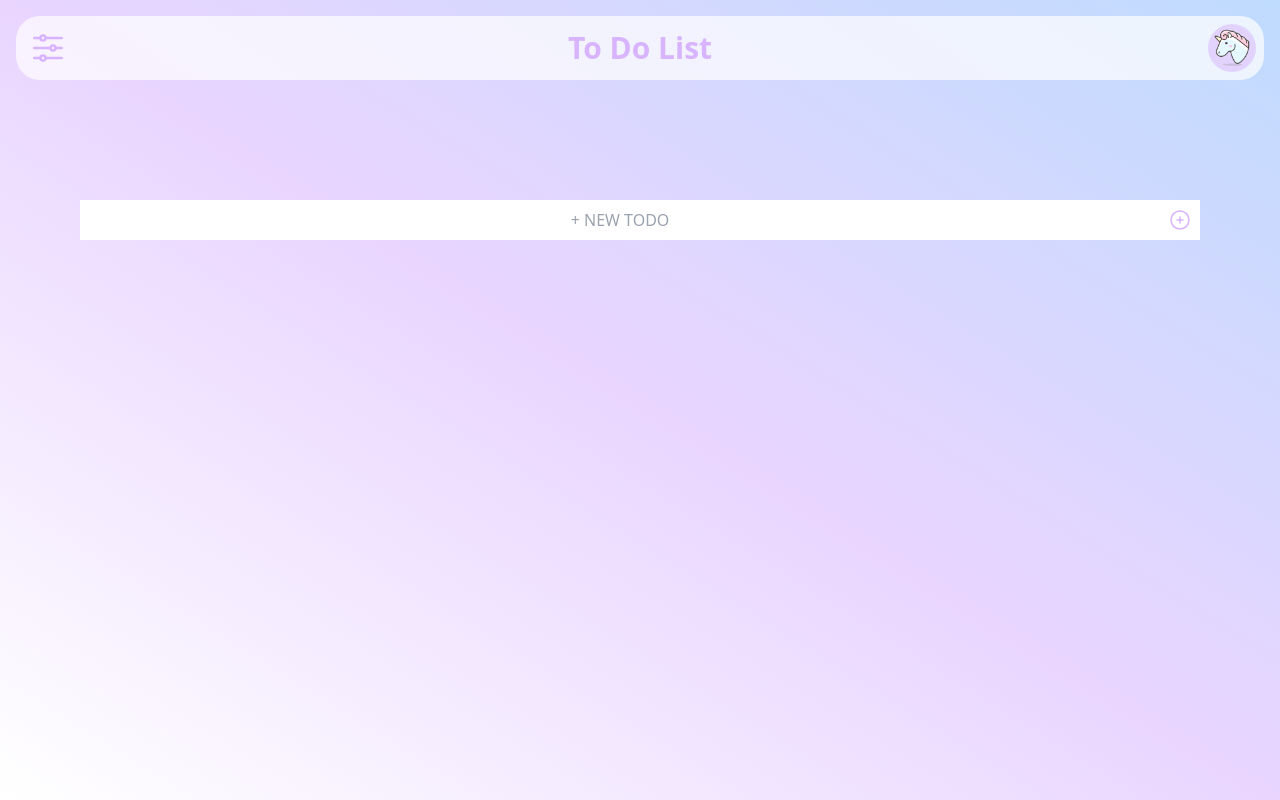
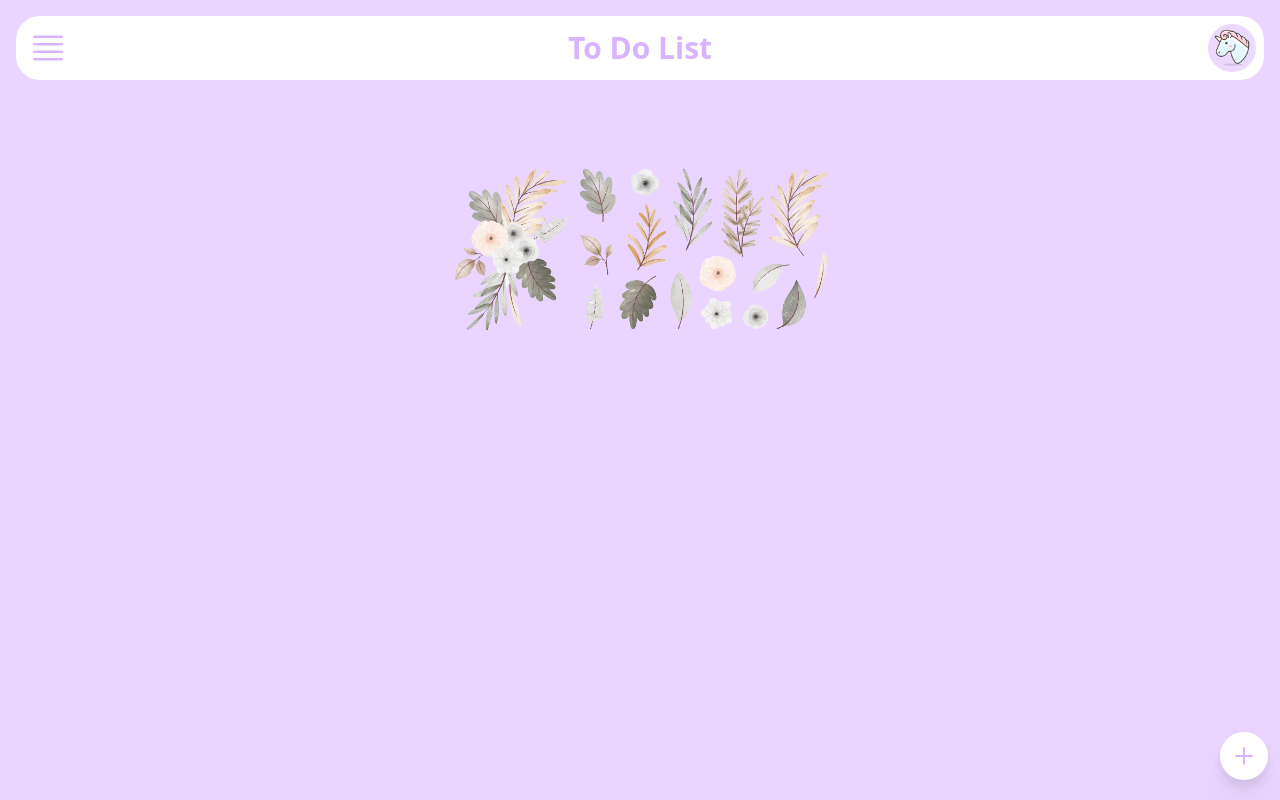
Before and after one commit to cocoide/todo-app, a Next.js app: page / in a window 1280 px wide. Built offline with nearby package versions, Linux system fonts and the light colour scheme.

Commit message:
create modal input form

```diff
--- /dev/null
+++ b/src/@atoms/inputTextState.ts
@@ -0,0 +1,6 @@
+import { atom } from 'recoil'
+
+export const inputTextState = atom({
+  key: "inputTextState",
+  default: ""
+})
--- /dev/null
+++ b/src/@atoms/todoState.ts
@@ -0,0 +1,9 @@
+import { atom } from 'recoil';
+
+
+const initialTodo: Todo[]=[];
+
+export const todoState=atom({
+    key: "task",
+    default: initialTodo,
+})
--- a/src/components/@common/ActionButton.tsx
+++ b/src/components/@common/ActionButton.tsx
@@ -1,4 +1,125 @@
+import { Dialog, Transition } from '@headlessui/react'
+import { Fragment, useState } from 'react'
+import { BarsArrowDownIcon, PlusSmallIcon, SquaresPlusIcon } from '@heroicons/react/24/outline';
+import { FormDialog } from '../FormDialog';
+import { useRecoilState } from 'recoil';
+import { inputTextState } from '../../@atoms/inputTextState';
+import { todoState } from '../../@atoms/todoState';
 
-export const ActionButton = () => {
+export default function ActionButton() {
+    let [isOpen, setIsOpen] = useState(false)
+    const [text, setText] = useRecoilState(inputTextState)
+    const [todos, setTodos] = useRecoilState<Todo[]>(todoState)
+    const handleOnSubmit = () => {
+        // TODOが未入力なら、TODOを新規作成
+        if (!text) return
+        const newTodo: Todo = {
+            //newTodoの初期設定
+            value: text,
+            id: new Date().getTime(),
+            checked: false,
+            removed: false
+        }
+        setTodos([newTodo, ...todos])
+        setText("")
+    }
 
+
+    const handleOnChange = (e: React.ChangeEvent<HTMLInputElement>) => {
+        setText(e.target.value);
+    };
+
+    function closeModal() {
+        setIsOpen(false)
+    }
+
+    function openModal() {
+        setIsOpen(true)
+    }
+
+    return (
+        <>
+            <div className="fixed bottom-5 right-3 flex items-center justify-center">
+
+                <button
+                    type="button"
+                    onClick={openModal}
+                    className="rounded-full bg-white w-auto h-auto p-2 drop-shadow-xl"
+                ><PlusSmallIcon
+                        className='text-purple-300 h-8 w-8 ' />
+                </button>
+            </div>
+
+            <Transition appear show={isOpen} as={Fragment}>
+                <Dialog as="div" className="relative z-10" onClose={closeModal}>
+                    <Transition.Child
+                        as={Fragment}
+                        enter="ease-out duration-300"
+                        enterFrom="opacity-0"
+                        enterTo="opacity-100"
+                        leave="ease-in duration-200"
+                        leaveFrom="opacity-100"
+                        leaveTo="opacity-0"
+                    >
+                        <div className="fixed inset-0 bg-black bg-opacity-25" />
+                    </Transition.Child>
+
+                    <div className="fixed inset-0 overflow-y-auto">
+                        <div className="flex min-h-full items-center justify-center p-4 text-center">
+                            <Transition.Child
+                                as={Fragment}
+                                enter="ease-out duration-100"
+                                enterFrom="opacity-50 scale-0"
+                                enterTo="opacity-100 scale-100"
+                                leave="ease-in duration-200"
+                                leaveFrom="opacity-100 scale-100"
+                                leaveTo="opacity-0 scale-95"
+                            >
+                                <Dialog.Panel className="w-full max-w-md transform overflow-hidden
+                                rounded-md bg-white p-6 text-left align-middle shadow-xl transition-all">
+                                    <Dialog.Title
+                                        as="h3"
+                                        className="text-lg font-medium leading-6 text-gray-900 text-center"
+                                    >タスクを入力して下さい
+                                    </Dialog.Title>
+                                    <div className="mt-2">
+                                        <FormDialog
+                                            text={text}
+                                            onChange={handleOnChange}
+                                            onSubmit={handleOnSubmit}
+                                        />
+                                    </div>
+
+                                    <div className="mt-4">
+
+                                        <form
+                                            onSubmit={(e) => {
+                                                e.preventDefault();
+                                                handleOnSubmit();
+                                            }} >
+                                            {/* formで囲まないとonSubmitが起動しないので注意 */}
+                                            <button
+                                                type="button"
+                                                className="inline-flex justify-center rounded-md border border-transparent bg-purple-100 px-4 py-2 text-sm font-medium text-purple-800 hover:bg-purple-200 focus:outline-none
+                                            focus-visible:ring-2 focus-visible:ring-purple-500 focus-visible:ring-offset-2"
+                                                onClick={closeModal}
+                                            >
+                                                CLOSE
+                                            </button>
+                                            <button
+                                                type='submit'
+                                                onSubmit={handleOnSubmit}
+                                                className="absolute bottom-5 right-5 rounded-full bg-purple-300 p-2 drop-shadow">
+                                                <PlusSmallIcon className='h-8 w-8  text-white' />
+                                            </button>
+                                        </form>
+                                    </div>
+                                </Dialog.Panel>
+                            </Transition.Child>
+                        </div>
+                    </div>
+                </Dialog>
+            </Transition>
+        </>
+    )
 }
--- a/src/components/@common/Header.tsx
+++ b/src/components/@common/Header.tsx
@@ -1,8 +1,9 @@
-import { AdjustmentsHorizontalIcon } from "@heroicons/react/24/outline"
+import { Bars4Icon } from "@heroicons/react/24/outline"
 import Image from "next/image"
 import { useSetRecoilState } from "recoil"
-import { Drawer } from "../Drawer/Drawer"
-import { isDrawerOpen } from "../Drawer/isDrawerOpen"
+import { Drawer } from "../Drawer"
+import { isDrawerOpen } from "../../@atoms/isDrawerOpen"
+import { } from "@heroicons/react/24/solid"
 
 export const Header = () => {
     const OpenDrawer = useSetRecoilState(isDrawerOpen)
@@ -10,17 +11,18 @@ export const Header = () => {
 
     return (
         <>
-            <div className="flex justify-between  place-items-center bg-opacity-70 bg-white m-4  rounded-3xl mb-10">
+            <div className="flex justify-between  place-items-center bg-white m-4  rounded-3xl mb-10">
                 <button className="rounded-full">
-                    <AdjustmentsHorizontalIcon
+                    <Bars4Icon
+                        className='10 w-10 text-purple-300 m-3'
                         onClick={() => OpenDrawer(true)}
-                        className='h-10 w-10 text-purple-300 m-3' />
+                    />
                 </button>
                 <h1 className=" text-3xl p-1 font-bold text-purple-300
             shadow-purple-300/200"
                 >To Do List</h1>
                 <div className='h-12 w-12  text-white m-2 rounded-full bg-purple-300 p-1 bg-opacity-50 flex justify-center place-items-cente'>
-                    <Image src="/unicorn.png" height={40} width={40} alt={""} />
+                    <Image src="/unicorn.png" height={30} width={40} alt={""} />
                 </div>
             </div>
             <Drawer />
--- a/src/components/FormDialog.tsx
+++ b/src/components/FormDialog.tsx
@@ -1,4 +1,5 @@
 import { PlusCircleIcon } from "@heroicons/react/24/outline";
+
 
 type Props = {
     text: string
@@ -9,25 +10,36 @@ type Props = {
 export const FormDialog = (props: Props) => {
     return (
 
+
         <form
             onSubmit={(e) => {
                 e.preventDefault()
                 props.onSubmit()
             }}
             className="flex flex-raw bg-white h-10">
+
+
+            <div>
+                {/* <select
+                    defaultValue="all"
+                    // onChange={(e) => props.setFilter(e.target.value as Filter)}
+                    className="text-center h-8 w-8 m-1 p-1 appearance-none bg-slate-100
+                ring-1 ring-purple-300 rounded-full"
+                >
+                    <option value="all">◎</option>
+                    <option value="checked">☑</option>
+                    <option value="unchecked">↺</option>
+                    <option value="removed">🗑</option>
+                </select> */}
+            </div>
+
             <input
                 type="text"
                 value={props.text}
-                placeholder="+ NEW TODO"
+                placeholder="INPUT NEW TASK"
                 onChange={props.onChange}
                 className="outline-purple-200 text-center flex-1"
             />
-            <button
-                type="submit"
-                onSubmit={props.onSubmit}
-                className="text-purple-300">
-                <PlusCircleIcon className="w-6 h-6 text-purple-300 m-2" />
-            </button>
         </form>
     )
 };
--- a/src/components/TodoApp.tsx
+++ b/src/components/TodoApp.tsx
@@ -1,31 +1,13 @@
 import { FC, useState } from "react"
-import { FormDialog } from "./FormDialog"
 import { TodoItem } from "./TodoItem"
+import { useRecoilState } from 'recoil';
+import { todoState } from '../@atoms/todoState';
+
 
 
 export const TodoApp: FC = () => {
-    const [text, setText] = useState("")
-    const [todos, setTodos] = useState<Todo[]>([])
+    const [todos, setTodos] = useRecoilState<Todo[]>(todoState)
     const [filter, setFilter] = useState<Filter>("all");
-
-    const handleOnChange = (e: React.ChangeEvent<HTMLInputElement>) => {
-        setText(e.target.value);
-    };
-
-
-    const handleOnSubmit = () => {
-        // TODOが未入力なら、TODOを新規作成
-        if (!text) return
-        const newTodo: Todo = {
-            //newTodoの初期設定
-            value: text,
-            id: new Date().getTime(),
-            checked: false,
-            removed: false
-        }
-        setTodos([newTodo, ...todos])
-        setText("")
-    }
 
 
     // 追加したTodoのプロパティを変化させる関数を
@@ -59,11 +41,6 @@ export const TodoApp: FC = () => {
 
     return (
         <div>
-            <FormDialog
-                text={text}
-                onChange={handleOnChange}
-                onSubmit={handleOnSubmit}
-            />
 
             <TodoItem todos={todos} filter={filter} onTodo={handleOnTodo} />
 
--- a/src/components/TodoItem.tsx
+++ b/src/components/TodoItem.tsx
@@ -44,7 +44,7 @@ export const TodoItem = (props: Props) => {
                         type="checkbox"
                         checked={todo.checked}
                         onChange={() => props.onTodo(todo, "checked", !todo.checked)}
-                        className="m-3"
+                        className="m-3 accent-purple-300"
                     /><input
                         type="text"
                         disabled={todo.checked || todo.removed}
--- a/src/pages/_app.tsx
+++ b/src/pages/_app.tsx
@@ -4,7 +4,7 @@ import { RecoilRoot } from 'recoil'
 
 export default function App({ Component, pageProps }: AppProps) {
   return (
-    <div className='from-white via-purple-200 to-blue-200 fixed h-full w-full bg-gradient-to-tr'>
+    <div className='bg-purple-200 fixed h-full w-full bg-gradient-to-tr overflow-y-auto'>
 
       <RecoilRoot>
         <Component {...pageProps} />
--- a/src/pages/index.tsx
+++ b/src/pages/index.tsx
@@ -2,6 +2,7 @@ import Head from 'next/head'
 import { TodoApp } from '../components/TodoApp'
 import { Header } from '../components/@common/Header'
 import Image from 'next/image'
+import ActionButton from '../components/@common/ActionButton';
 
 export default function Home() {
 
@@ -17,12 +18,13 @@ export default function Home() {
         <Header />
 
         <div className='flex justify-center place-items-center p-10'>
-          {/* <Image src="/flower.png" height={200} width={400} alt={""} /> */}
+          <Image src="/flower.png" height={200} width={400} alt={""} />
         </div>
 
         <div className='mx-20 shadow-purple-300/50'>
           <TodoApp />
         </div>
+        <ActionButton />
       </div>
     </div>
   )
```
Also changed, not shown: src/components/Drawer/index.tsx (renamed from src/components/Drawer/Drawer.tsx, +5 -3 lines), public/hamburger-menu.svg (added), src/@atoms/isDrawerOpen.ts (renamed from src/components/Drawer/isDrawerOpen.ts).
